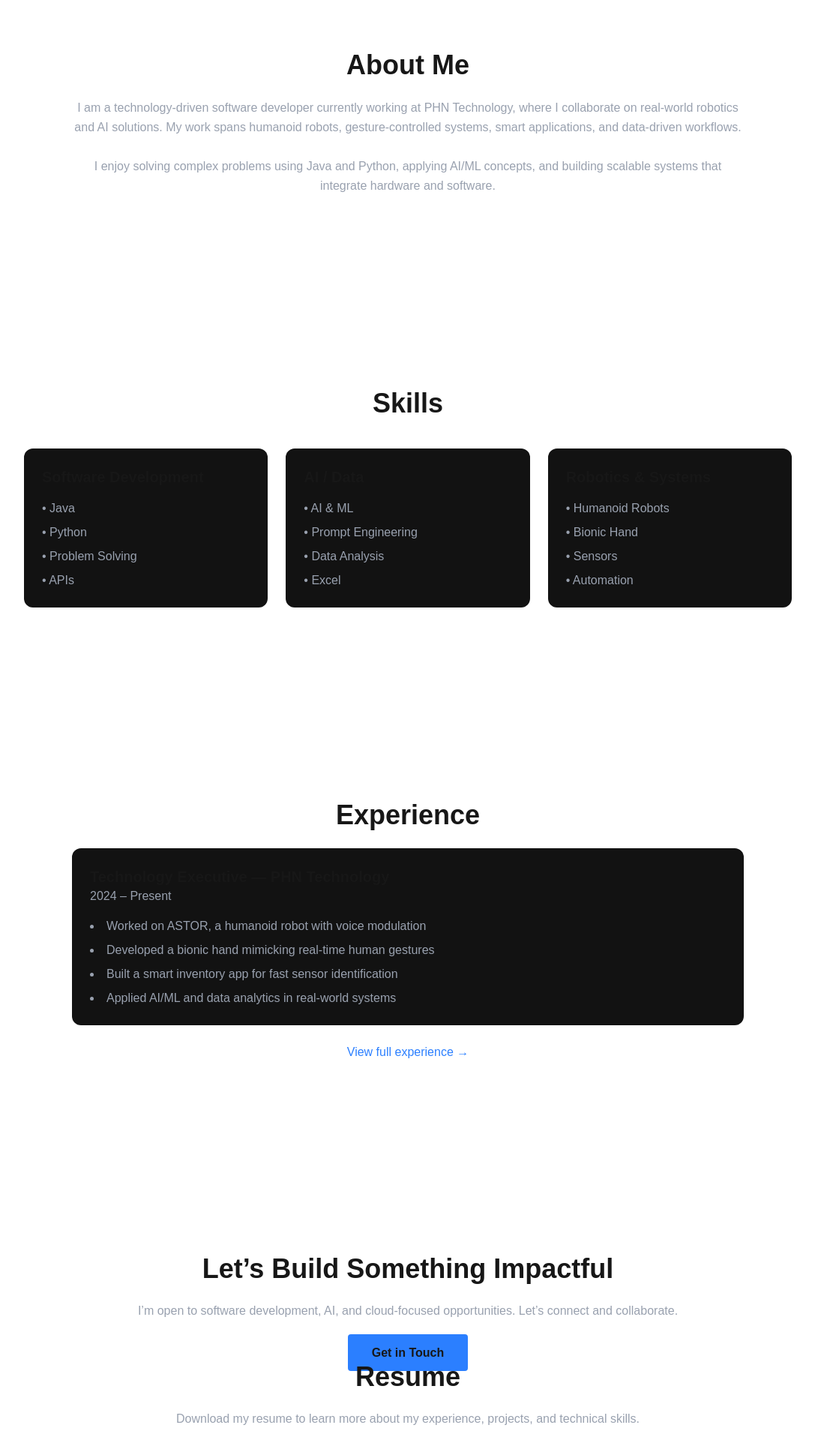
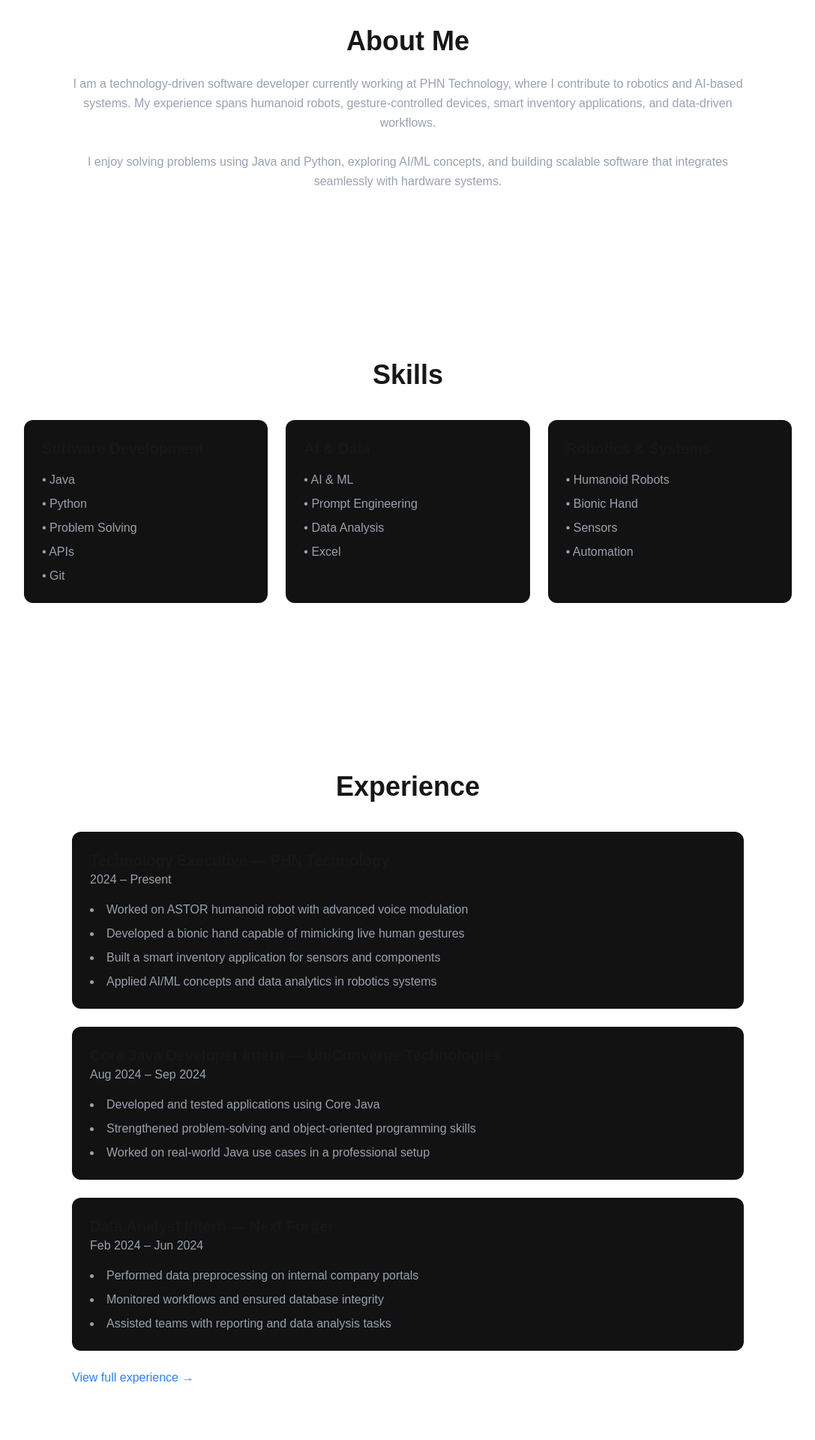
Before and after one commit to weeb999/piyush-portfolio, a Next.js app: page / in a window 1280 px wide. Shown: the part 600-2520 px from the top of the page at 75% size, without its empty margins (96-1183 px from the left). Built offline with nearby package versions, Linux system fonts and the light colour scheme.

Commit message:
Correct internship experience based on resume

```diff
--- a/app/page.tsx
+++ b/app/page.tsx
@@ -3,7 +3,7 @@ import AnimatedSection from "./components/AnimatedSection";
 
 export default function Home() {
   return (
-    <main className="pt-32 px-6 space-y-32">
+    <main className="pt-32 px-6 space-y-28">
 
       {/* HERO */}
       <AnimatedSection>
@@ -21,20 +21,21 @@ export default function Home() {
 
           <p className="text-gray-500 max-w-2xl mx-auto">
             Technology Executive at PHN Technology with hands-on experience
-            building intelligent systems that bridge software, AI, and robotics.
+            building intelligent systems that combine software, AI, and robotics
+            for real-world applications.
           </p>
 
           <div className="mt-10 flex justify-center gap-6">
             <Link
               href="/projects"
-              className="px-6 py-3 bg-blue-500 rounded font-semibold hover:bg-blue-600 transition"
+              className="px-6 py-3 bg-blue-500 rounded-lg font-semibold hover:bg-blue-600 transition"
             >
               View Projects
             </Link>
 
             <Link
               href="/contact"
-              className="px-6 py-3 border border-white/20 rounded hover:bg-white/10 transition"
+              className="px-6 py-3 border border-white/20 rounded-lg hover:bg-white/10 transition"
             >
               Contact Me
             </Link>
@@ -42,7 +43,6 @@ export default function Home() {
         </section>
       </AnimatedSection>
 
-      {/* SEPARATOR */}
       <div className="max-w-4xl mx-auto border-t border-white/10" />
 
       {/* ABOUT */}
@@ -52,17 +52,17 @@ export default function Home() {
 
           <p className="text-gray-400 leading-relaxed">
             I am a technology-driven software developer currently working at
-            PHN Technology, where I collaborate on real-world robotics and AI
-            solutions. My work spans humanoid robots, gesture-controlled systems,
-            smart applications, and data-driven workflows.
+            PHN Technology, where I contribute to robotics and AI-based systems.
+            My experience spans humanoid robots, gesture-controlled devices,
+            smart inventory applications, and data-driven workflows.
             <br /><br />
-            I enjoy solving complex problems using Java and Python, applying AI/ML
-            concepts, and building scalable systems that integrate hardware and software.
+            I enjoy solving problems using Java and Python, exploring AI/ML
+            concepts, and building scalable software that integrates seamlessly
+            with hardware systems.
           </p>
         </section>
       </AnimatedSection>
 
-      {/* SEPARATOR */}
       <div className="max-w-4xl mx-auto border-t border-white/10" />
 
       {/* SKILLS */}
@@ -74,10 +74,10 @@ export default function Home() {
             {[
               {
                 title: "Software Development",
-                skills: ["Java", "Python", "Problem Solving", "APIs"],
+                skills: ["Java", "Python", "Problem Solving", "APIs", "Git"],
               },
               {
-                title: "AI / Data",
+                title: "AI & Data",
                 skills: ["AI & ML", "Prompt Engineering", "Data Analysis", "Excel"],
               },
               {
@@ -90,9 +90,7 @@ export default function Home() {
                 className="bg-[#121212] p-6 rounded-xl transition
                 hover:-translate-y-1 hover:shadow-xl hover:shadow-blue-500/10"
               >
-                <h3 className="text-xl font-semibold mb-4">
-                  {group.title}
-                </h3>
+                <h3 className="text-xl font-semibold mb-4">{group.title}</h3>
                 <ul className="text-gray-400 space-y-2">
                   {group.skills.map((skill) => (
                     <li key={skill}>• {skill}</li>
@@ -104,28 +102,57 @@ export default function Home() {
         </section>
       </AnimatedSection>
 
-      {/* SEPARATOR */}
       <div className="max-w-4xl mx-auto border-t border-white/10" />
 
-      {/* EXPERIENCE PREVIEW */}
+      {/* EXPERIENCE */}
 <AnimatedSection>
-        <section className="max-w-4xl mx-auto text-center">
-          <h2 className="text-4xl font-bold mb-6">Experience</h2>
+  <section id="experience" className="max-w-4xl mx-auto">
+    <h2 className="text-4xl font-bold text-center mb-10">Experience</h2>
 
-          <div className="bg-[#121212] p-6 rounded-xl text-left transition
-          hover:-translate-y-1 hover:shadow-xl hover:shadow-blue-500/10">
+    {/* Full-Time */}
+    <div className="bg-[#121212] p-6 rounded-xl mb-6">
       <h3 className="text-xl font-semibold">
         Technology Executive — PHN Technology
       </h3>
       <p className="text-gray-400 mb-4">2024 – Present</p>
 
       <ul className="list-disc list-inside text-gray-400 space-y-2">
-              <li>Worked on ASTOR, a humanoid robot with voice modulation</li>
-              <li>Developed a bionic hand mimicking real-time human gestures</li>
-              <li>Built a smart inventory app for fast sensor identification</li>
-              <li>Applied AI/ML and data analytics in real-world systems</li>
+        <li>Worked on ASTOR humanoid robot with advanced voice modulation</li>
+        <li>Developed a bionic hand capable of mimicking live human gestures</li>
+        <li>Built a smart inventory application for sensors and components</li>
+        <li>Applied AI/ML concepts and data analytics in robotics systems</li>
       </ul>
     </div>
+
+    {/* Internship - UniConverge */}
+    <div className="bg-[#121212] p-6 rounded-xl mb-6">
+      <h3 className="text-xl font-semibold">
+        Core Java Developer Intern — UniConverge Technologies
+      </h3>
+      <p className="text-gray-400 mb-4">Aug 2024 – Sep 2024</p>
+
+      <ul className="list-disc list-inside text-gray-400 space-y-2">
+        <li>Developed and tested applications using Core Java</li>
+        <li>Strengthened problem-solving and object-oriented programming skills</li>
+        <li>Worked on real-world Java use cases in a professional setup</li>
+      </ul>
+    </div>
+
+    {/* Internship - Next Forger */}
+    <div className="bg-[#121212] p-6 rounded-xl">
+      <h3 className="text-xl font-semibold">
+        Data Analyst Intern — Next Forger
+      </h3>
+      <p className="text-gray-400 mb-4">Feb 2024 – Jun 2024</p>
+
+      <ul className="list-disc list-inside text-gray-400 space-y-2">
+        <li>Performed data preprocessing on internal company portals</li>
+        <li>Monitored workflows and ensured database integrity</li>
+        <li>Assisted teams with reporting and data analysis tasks</li>
+      </ul>
+    </div>
+
+
 
           <Link
             href="/experience"
@@ -136,46 +163,57 @@ export default function Home() {
         </section>
       </AnimatedSection>
 
-      {/* SEPARATOR */}
       <div className="max-w-4xl mx-auto border-t border-white/10" />
 
-      {/* CTA */}
+      {/* RESUME */}
       <AnimatedSection>
-        <section className="max-w-4xl mx-auto text-center">
-          <h2 className="text-4xl font-bold mb-6">
-            Let’s Build Something Impactful
-          </h2>
-
-          <p className="text-gray-400 mb-8">
-            I’m open to software development, AI, and cloud-focused opportunities.
-            Let’s connect and collaborate.
-          </p>
-
-          <Link
-            href="/contact"
-            className="px-8 py-4 bg-blue-500 rounded font-semibold hover:bg-blue-600 transition"
-          >
-            Get in Touch
-          </Link>
-        </section>
         <section className="max-w-4xl mx-auto text-center">
           <h2 className="text-4xl font-bold mb-6">Resume</h2>
 
           <p className="text-gray-400 mb-8">
-    Download my resume to learn more about my experience,
+            Download my resume to learn more about my professional experience,
             projects, and technical skills.
           </p>
 
           <a
             href="/resume/Piyush_Gadiya_Resume.pdf"
             target="_blank"
-    className="inline-block px-8 py-4 bg-blue-500 rounded
+            className="inline-block px-8 py-4 bg-blue-500 rounded-lg
             font-semibold hover:bg-blue-600 transition"
           >
             Download Resume
           </a>
         </section>
+      </AnimatedSection>
 
+      <div className="max-w-4xl mx-auto border-t border-white/10" />
+
+      {/* CTA */}
+      <AnimatedSection>
+        <section className="max-w-4xl mx-auto text-center pb-24">
+          <div
+            className="bg-[#121212] rounded-2xl p-10 md:p-14 transition
+            hover:shadow-xl hover:shadow-blue-500/10"
+          >
+            <h2 className="text-4xl font-bold mb-6">
+              Let’s Build Something Impactful
+            </h2>
+
+            <p className="text-gray-400 mb-10 max-w-2xl mx-auto">
+              I’m open to software development, AI, and cloud-focused roles.
+              If you’re looking for someone who enjoys solving real-world
+              problems, let’s connect.
+            </p>
+
+            <Link
+              href="/contact"
+              className="inline-block px-10 py-4 bg-blue-500 rounded-lg
+              font-semibold hover:bg-blue-600 transition"
+            >
+              Get in Touch
+            </Link>
+          </div>
+        </section>
       </AnimatedSection>
 
     </main>
```
Lines whose indentation alone changed are shown as unchanged.
